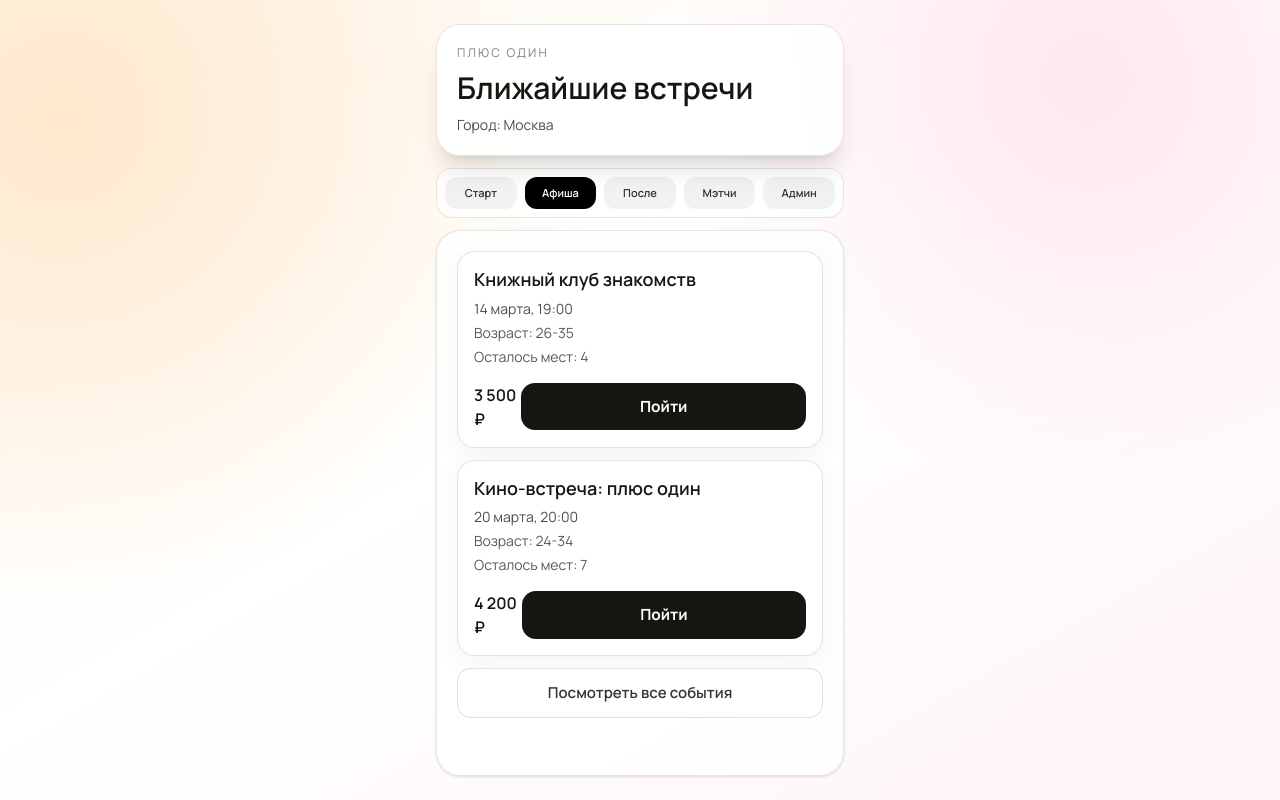
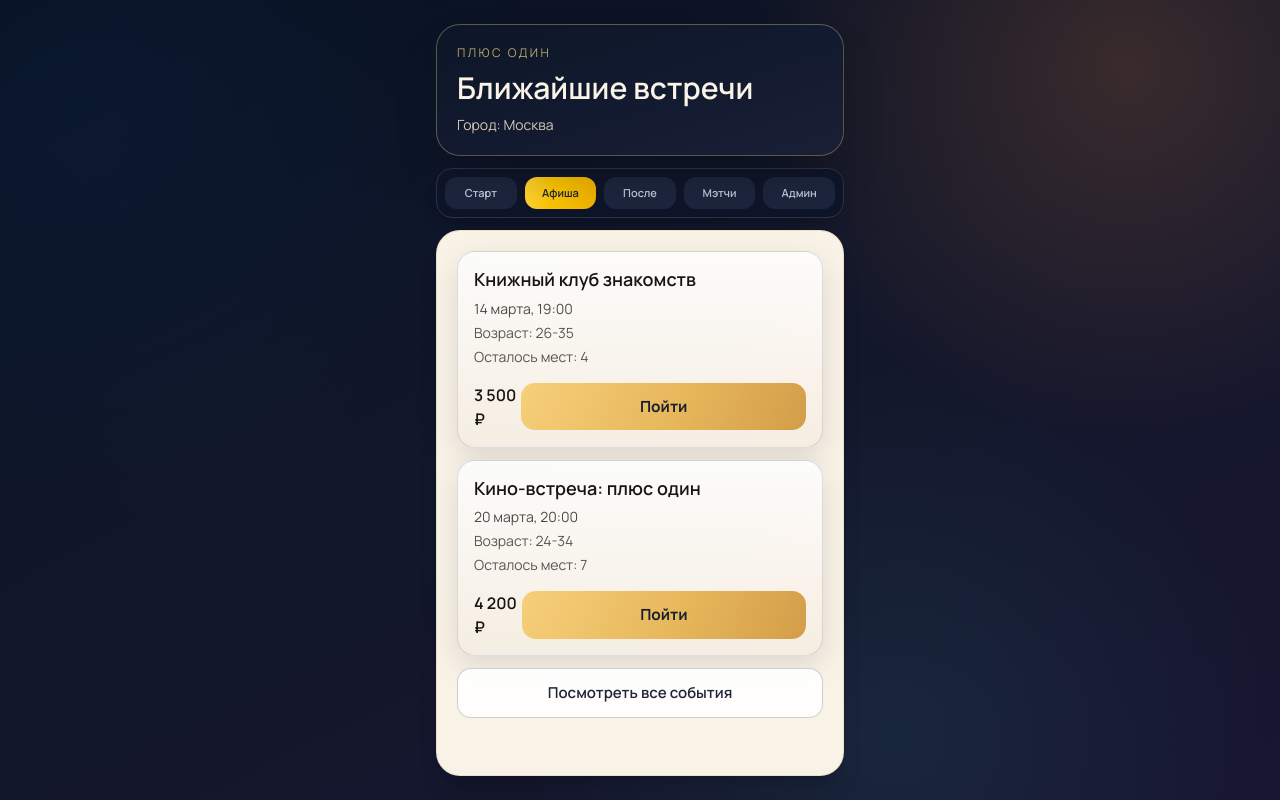
Before and after one commit to Fibonachhi/diana, a Next.js app: page /home in a window 1280 px wide. Built offline with nearby package versions, Linux system fonts and the light colour scheme.

Commit message:
style: apply premium dark-gold visual theme

```diff
--- a/app/globals.css
+++ b/app/globals.css
@@ -18,9 +18,10 @@
 body {
   margin: 0;
   background:
-    radial-gradient(circle at 5% 15%, #ffe8cd 0%, transparent 35%),
-    radial-gradient(circle at 85% 10%, #ffe7ef 0%, transparent 32%),
-    linear-gradient(150deg, #fff9f1 0%, #fff 48%, #fff4f8 100%);
+    radial-gradient(circle at 6% 14%, rgb(13 38 71 / 0.32) 0%, transparent 34%),
+    radial-gradient(circle at 88% 8%, rgb(163 95 53 / 0.28) 0%, transparent 28%),
+    radial-gradient(circle at 70% 92%, rgb(33 95 107 / 0.22) 0%, transparent 32%),
+    linear-gradient(155deg, #071020 0%, #12172a 48%, #181631 100%);
   color: var(--foreground);
   font-family: var(--font-manrope), sans-serif;
 }
@@ -30,8 +31,8 @@ body {
   width: 100%;
   border-radius: 14px;
   border: none;
-  background: #171512;
-  color: #fff;
+  background: linear-gradient(115deg, #f6cf7a 0%, #e7b75b 55%, #d39d49 100%);
+  color: #1a1f30;
   text-align: center;
   padding: 0.8rem 1rem;
   font-size: 0.96rem;
@@ -42,7 +43,7 @@ body {
 }
 
 .primary-btn:hover {
-  opacity: 0.92;
+  opacity: 0.95;
   transform: translateY(-1px);
 }
 
@@ -50,9 +51,9 @@ body {
   display: block;
   width: 100%;
   border-radius: 14px;
-  border: 1px solid rgb(0 0 0 / 0.12);
-  background: #fff;
-  color: rgb(0 0 0 / 0.8);
+  border: 1px solid rgb(33 43 67 / 0.22);
+  background: rgb(255 255 255 / 0.88);
+  color: #1e2537;
   text-align: center;
   padding: 0.8rem 1rem;
   font-size: 0.94rem;
@@ -63,10 +64,12 @@ body {
 
 .event-card {
   border-radius: 18px;
-  border: 1px solid rgb(0 0 0 / 0.1);
-  background: #fff;
+  border: 1px solid rgb(32 43 70 / 0.14);
+  background:
+    linear-gradient(180deg, rgb(255 255 255 / 0.9), rgb(246 239 227 / 0.9)),
+    linear-gradient(140deg, rgb(82 108 155 / 0.14), rgb(224 163 103 / 0.14));
   padding: 1rem;
-  box-shadow: 0 6px 30px rgb(0 0 0 / 0.05);
+  box-shadow: 0 10px 30px rgb(5 12 28 / 0.11);
 }
 
 .field-block {
@@ -78,21 +81,21 @@ body {
   font-size: 0.82rem;
   text-transform: uppercase;
   letter-spacing: 0.12em;
-  color: rgb(0 0 0 / 0.52);
+  color: rgb(34 42 58 / 0.7);
   font-weight: 700;
 }
 
 .field-input {
   width: 100%;
   border-radius: 12px;
-  border: 1px solid rgb(0 0 0 / 0.13);
-  background: #fff;
+  border: 1px solid rgb(33 43 67 / 0.2);
+  background: rgb(255 255 255 / 0.88);
   padding: 0.72rem 0.8rem;
   font-size: 0.95rem;
-  color: rgb(0 0 0 / 0.84);
+  color: rgb(31 39 58 / 0.92);
 }
 
 .field-input:focus {
-  outline: 2px solid rgb(0 0 0 / 0.16);
+  outline: 2px solid rgb(95 128 181 / 0.35);
   outline-offset: 1px;
 }
--- a/src/components/app-shell.tsx
+++ b/src/components/app-shell.tsx
@@ -28,13 +28,13 @@ export function AppShell({ title, subtitle, children }: AppShellProps) {
 
   return (
     <main className="mx-auto flex min-h-screen w-full max-w-md flex-col px-4 py-5 sm:px-5 sm:py-6">
-      <section className="rounded-3xl border border-black/10 bg-white/90 p-5 shadow-xl backdrop-blur">
-        <p className="text-xs uppercase tracking-[0.18em] text-black/50">Плюс один</p>
-        <h1 className="mt-2 text-3xl font-semibold leading-tight">{title}</h1>
-        {subtitle ? <p className="mt-2 text-sm text-black/70">{subtitle}</p> : null}
+      <section className="rounded-3xl border border-amber-200/30 bg-gradient-to-br from-[#0d1528] via-[#121a2f] to-[#1a1f35] p-5 shadow-2xl backdrop-blur">
+        <p className="text-xs uppercase tracking-[0.2em] text-amber-200/70">Плюс один</p>
+        <h1 className="mt-2 text-3xl font-semibold leading-tight text-[#f9f3e8]">{title}</h1>
+        {subtitle ? <p className="mt-2 text-sm text-[#d5c9b4]">{subtitle}</p> : null}
       </section>
 
-      <nav className="mt-3 grid grid-cols-5 gap-2 rounded-2xl border border-black/10 bg-white/85 p-2 text-[11px]">
+      <nav className="mt-3 grid grid-cols-5 gap-2 rounded-2xl border border-[#2b324b] bg-[#0f1629]/95 p-2 text-[11px] shadow-lg">
         {nav.map((item) => {
           const active = isActivePath(pathname, item.href);
 
@@ -43,7 +43,9 @@ export function AppShell({ title, subtitle, children }: AppShellProps) {
               key={item.href}
               href={item.href}
               className={`rounded-xl px-2 py-2 text-center font-semibold transition ${
-                active ? "bg-black text-white" : "bg-black/5 text-black/80"
+                active
+                  ? "bg-gradient-to-r from-amber-300 to-yellow-500 text-[#1e2334]"
+                  : "bg-[#1d253d] text-[#c0c7d9]"
               }`}
             >
               {item.label}
@@ -52,7 +54,9 @@ export function AppShell({ title, subtitle, children }: AppShellProps) {
         })}
       </nav>
 
-      <section className="mt-3 flex-1 rounded-3xl border border-black/10 bg-white/85 p-5 shadow-sm">{children}</section>
+      <section className="mt-3 flex-1 rounded-3xl border border-[#d8c8a4]/45 bg-[#f8f2e7] p-5 shadow-xl">
+        {children}
+      </section>
     </main>
   );
 }
```
